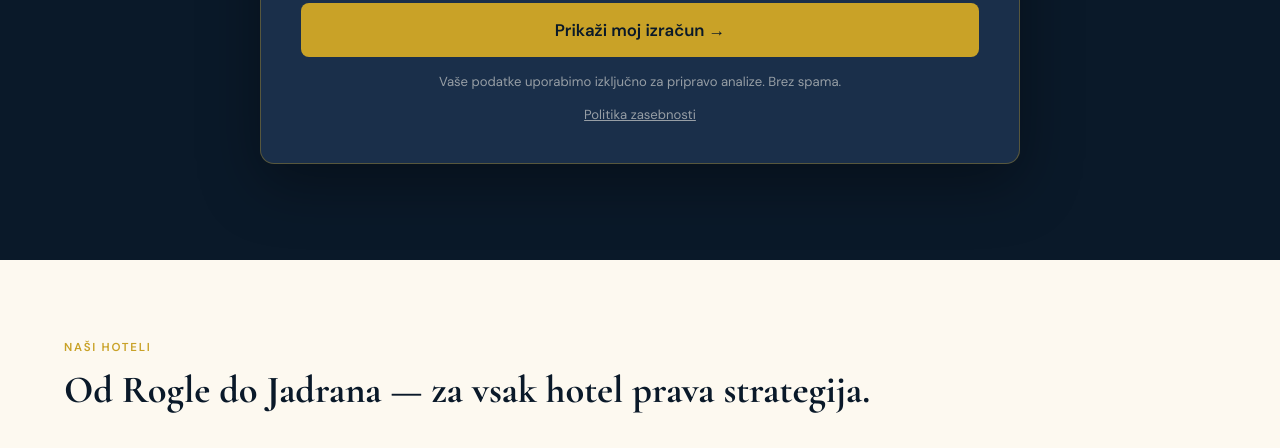
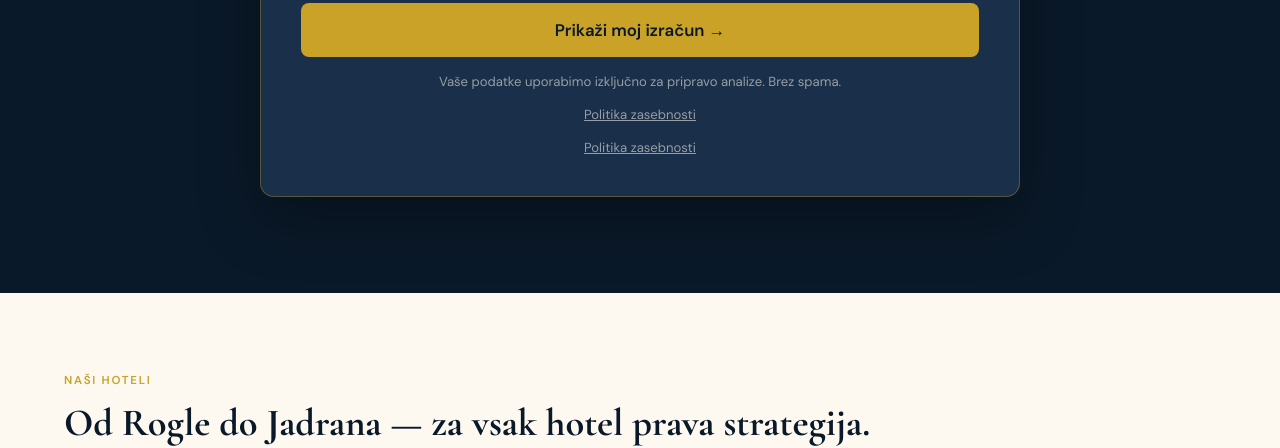
Before and after one commit to Bojan64/mhc-ai-landing-official, a plain HTML site: page index.html in a window 1280 px wide. Shown: the part 3305-3753 px from the top of the page. Drawn offline with nearby package versions, Linux system fonts and the light colour scheme.

Commit message:
Update footer and add privacy policy links

```diff
--- a/index.html
+++ b/index.html
@@ -823,7 +823,7 @@ footer {
 </div>
 <button class="calc-btn" data-manus_click_id="17" data-manus_clickable="true" id="calcSubmit" type="submit">Prikaži moj izračun →</button>
 <div class="calc-error" id="calcError">Pošiljanje ni uspelo. Preverite podatke in poskusite znova, ali nam pišite na info@mhc-ai.eu.</div>
-<p class="calc-note">Vaše podatke uporabimo izključno za pripravo analize. Brez spama.</p><p class="calc-note"><a href="/zasebnost" style="color:inherit;text-decoration:underline;">Politika zasebnosti</a></p>
+<p class="calc-note">Vaše podatke uporabimo izključno za pripravo analize. Brez spama.</p><p class="calc-note"><a href="/zasebnost.html" style="color:inherit;text-decoration:underline;">Politika zasebnosti</a></p><p class="calc-note"><a href="/zasebnost" style="color:inherit;text-decoration:underline;">Politika zasebnosti</a></p>
 </form>
 <!-- KORAK 2: delni rezultat -->
 <div class="calc-result" id="calcStep2">
@@ -980,7 +980,7 @@ footer {
 <div class="form-group"><label>Ime hotela</label><input data-manus_click_id="21" data-manus_clickable="true" name="hotel" placeholder="Hotel Planja, Terme Zreče..." type="text"/></div>
 <div class="form-group"><label>Sporočilo *</label><textarea data-manus_click_id="22" data-manus_clickable="true" name="sporocilo" placeholder="Opišite vaš hotel in kaj vas zanima..." required=""></textarea></div>
 <button class="form-submit" data-manus_click_id="23" data-manus_clickable="true" type="submit">Pošlji sporočilo →</button>
-<p class="form-note">AI analiza je takojšnja · Brez obveznosti</p><p class="form-note"><a href="/zasebnost" style="color:inherit;text-decoration:underline;">Politika zasebnosti</a></p>
+<p class="form-note">AI analiza je takojšnja · Brez obveznosti</p><p class="form-note"><a href="/zasebnost.html" style="color:inherit;text-decoration:underline;">Politika zasebnosti</a></p><p class="form-note"><a href="/zasebnost" style="color:inherit;text-decoration:underline;">Politika zasebnosti</a></p>
 </form>
 </div>
 </div>
@@ -1003,8 +1003,8 @@ footer {
 <li><a data-manus_click_id="27" data-manus_clickable="true" href="#za-koga">Za koga</a></li>
 <li><a data-manus_click_id="28" data-manus_clickable="true" href="#zakaj-mhc">O nas</a></li>
 <li><a data-manus_click_id="29" data-manus_clickable="true" href="#kontakt">Kontakt</a></li>
-<li><a href="/zasebnost">Politika zasebnosti</a></li></ul>
-<div class="footer-copy">© 2025 MHC d.o.o. Ljubljana, Slovenija</div>
+<li><a href="/zasebnost">Politika zasebnosti</a></li><li><a href="/zasebnost.html">Politika zasebnosti</a></li></ul>
+<div class="footer-copy">© 2026 MHC digitalne rešitve d.o.o. (MHC Revenue AI), Sežana, Slovenija</div>
 </footer>
 <script>
 const observer = new IntersectionObserver((entries) => {
```
